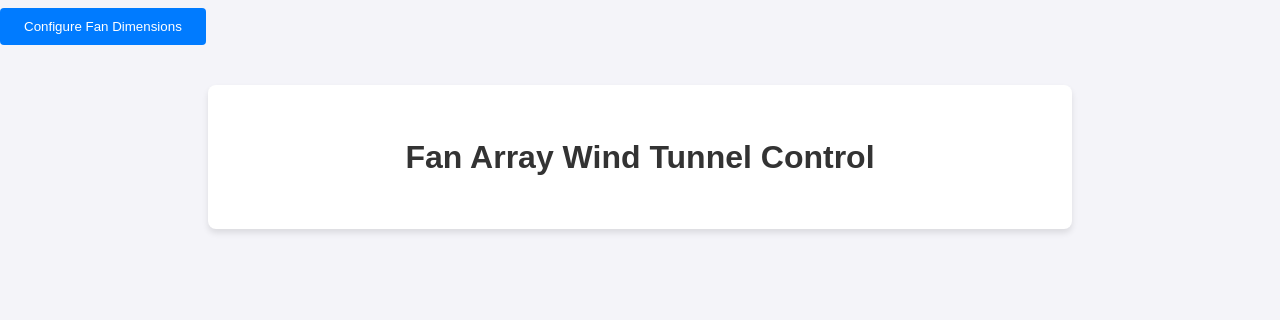
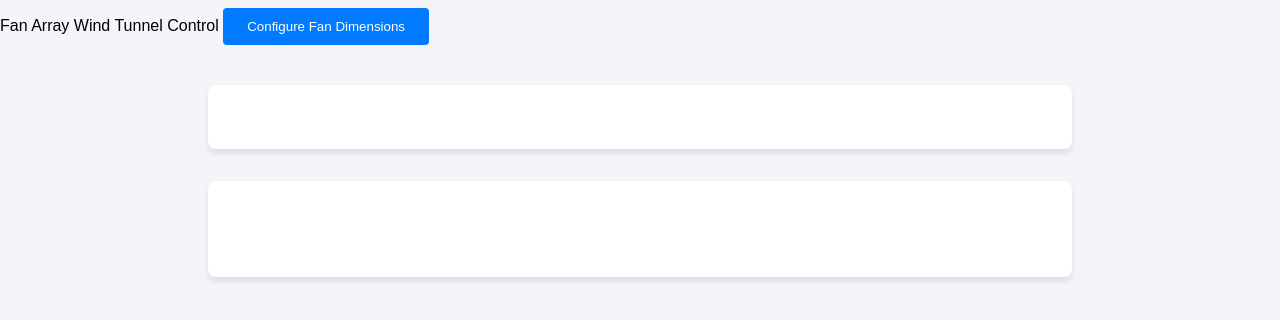
Before and after one commit to danielalaez/webFAWT, a Flask app: page / in a window 1280 px wide. Shown: the top 320 px of the page. Run offline with Flask 3, Linux system fonts and the light colour scheme.

Commit message:
update with latest changes index and setup

```diff
--- a/templates/index.html
+++ b/templates/index.html
@@ -20,17 +20,27 @@
             </form>
         </div>
     </div>
-    <button id="open-modal">Configure Fan Dimensions</button>
+
+    <div id="topbar">
+        <span class="logo">Fan Array Wind Tunnel Control</span>
+        <button id="open-modal">Configure Fan Dimensions</button>
+    </div>
+
     <div class="container">
-        <h1>Fan Array Wind Tunnel Control</h1>
         <div id="fan-controls" style="display:none;">
-            <div id="fan-grid"></div>
-            <input type="range" id="velocity" min="1" max="100" step="1">
             <label for="velocity">Velocity: <span id="velocity-value">50</span>%</label>
+            <input type="range" id="velocity" min="0" max="100" step="1">
+
             <button id="apply-velocity">Apply Velocity</button>
             <button id="stop-all">Stop All</button>
+            <button id="select-all">Select All</button>
+            <button id="unselect-all">Unselect All</button>
         </div>
     </div>
+    <div class="container">
+        <div id="fan-grid"></div>
+    </div>
+
     <script src="/static/script.js"></script>
 </body>
 </html>
```
